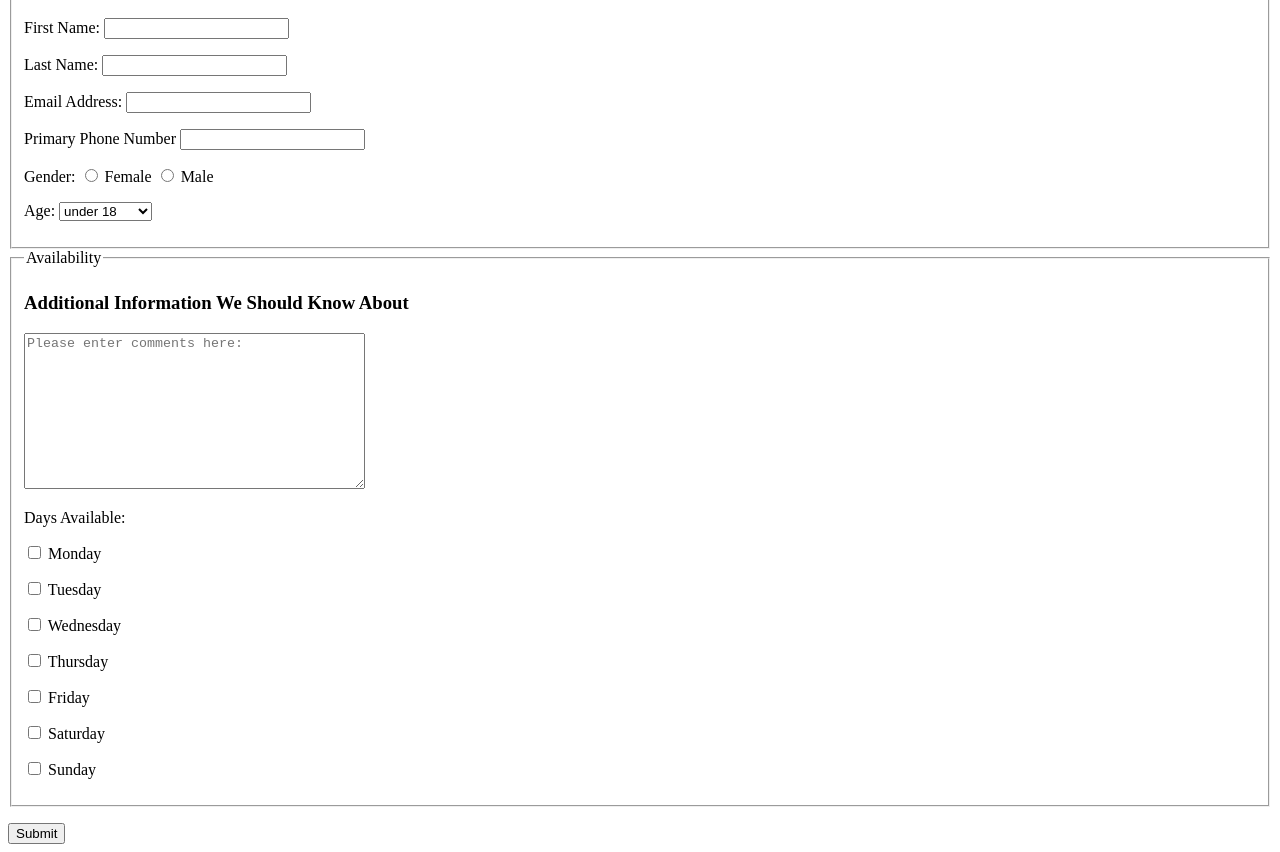
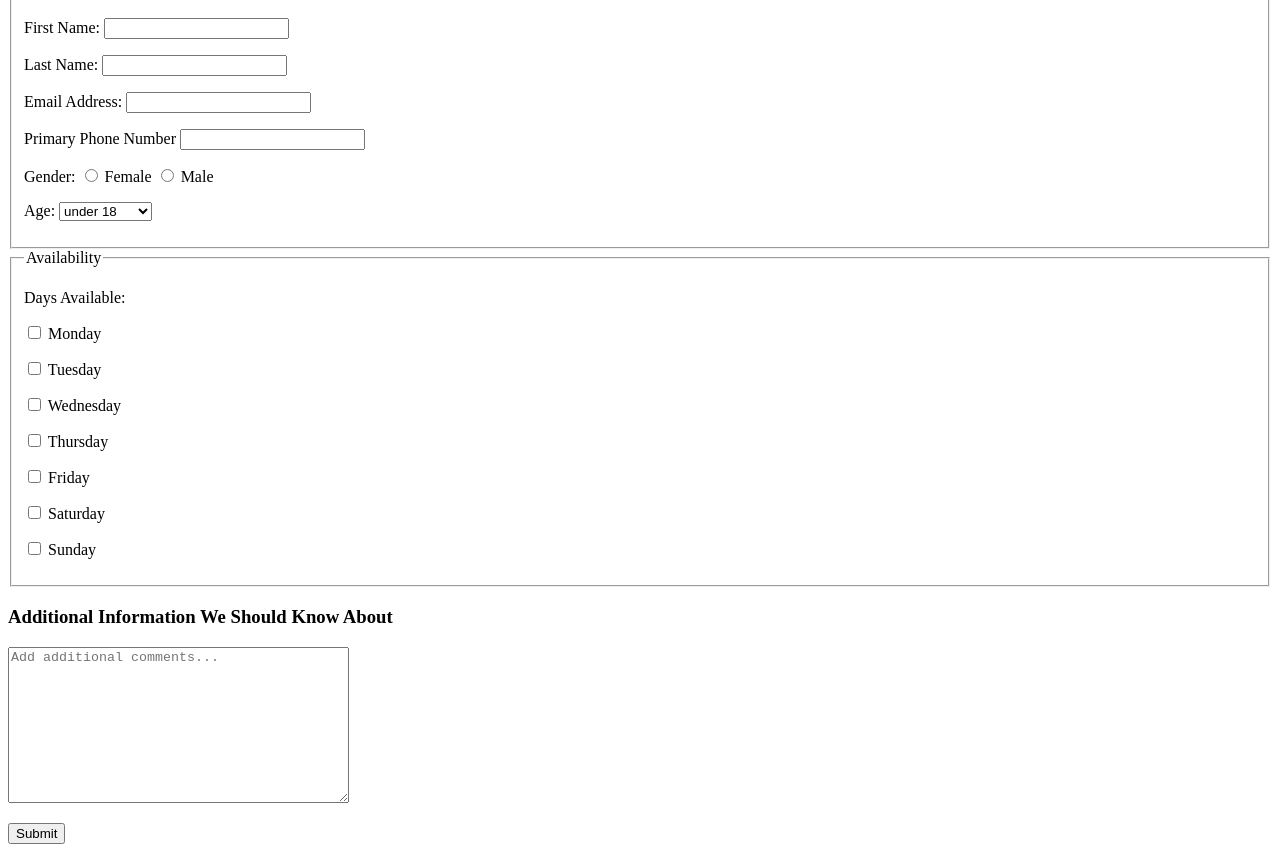
Before and after one commit to gpasillas01/Lab-4, a plain HTML site: page index.html in a window 1280 px wide. Shown: the part 101-953 px from the top of the page. Drawn offline with Linux system fonts and the light colour scheme.

Commit message:
Update index.html

```diff
--- a/index.html
+++ b/index.html
@@ -55,14 +55,8 @@
 
 		<fieldset>
 
-			<h3>Additional Information We Should Know About </h3>
 
-			<p><textarea rows="10" cols="40" name="comments_field" placeholder="Please enter comments here:"></textarea></p>
-				<input type="hidden" name="hidden_field" value="GPASILLAS">
-
-
-
-			    <legend>Availability</legend>
+				    <legend>Availability</legend>
 			<p>
 				<label>Days Available: </label>
 			</p>
@@ -96,6 +90,10 @@
 			</p>
 
 			</fieldset>
+     <h3>Additional Information We Should Know About </h3>
+
+			<p><textarea rows="10" cols="40" name="comments_field" placeholder="Add additional comments..."></textarea></p>
+				<input type="hidden" name="hidden_field" value="GPASILLAS">
 
 		<p> </p>
 		<input type="submit" value="Submit">
```
